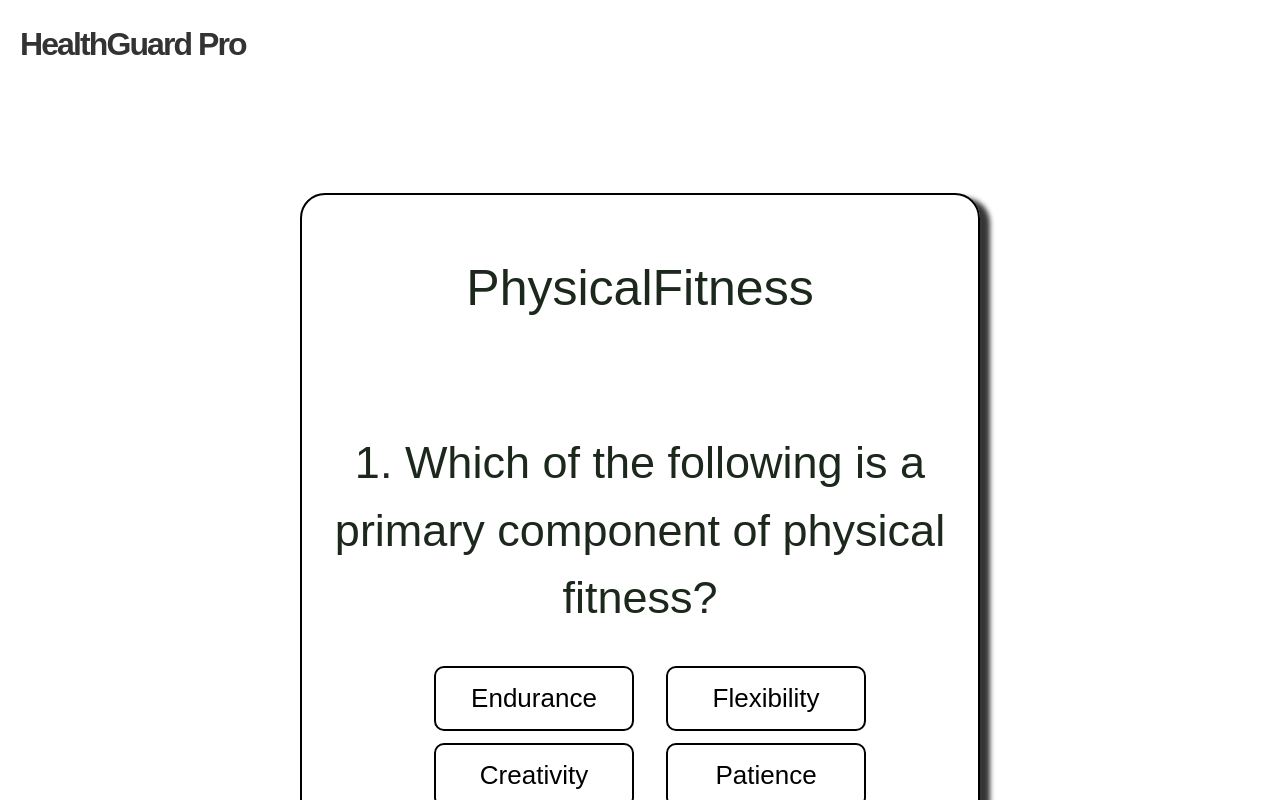
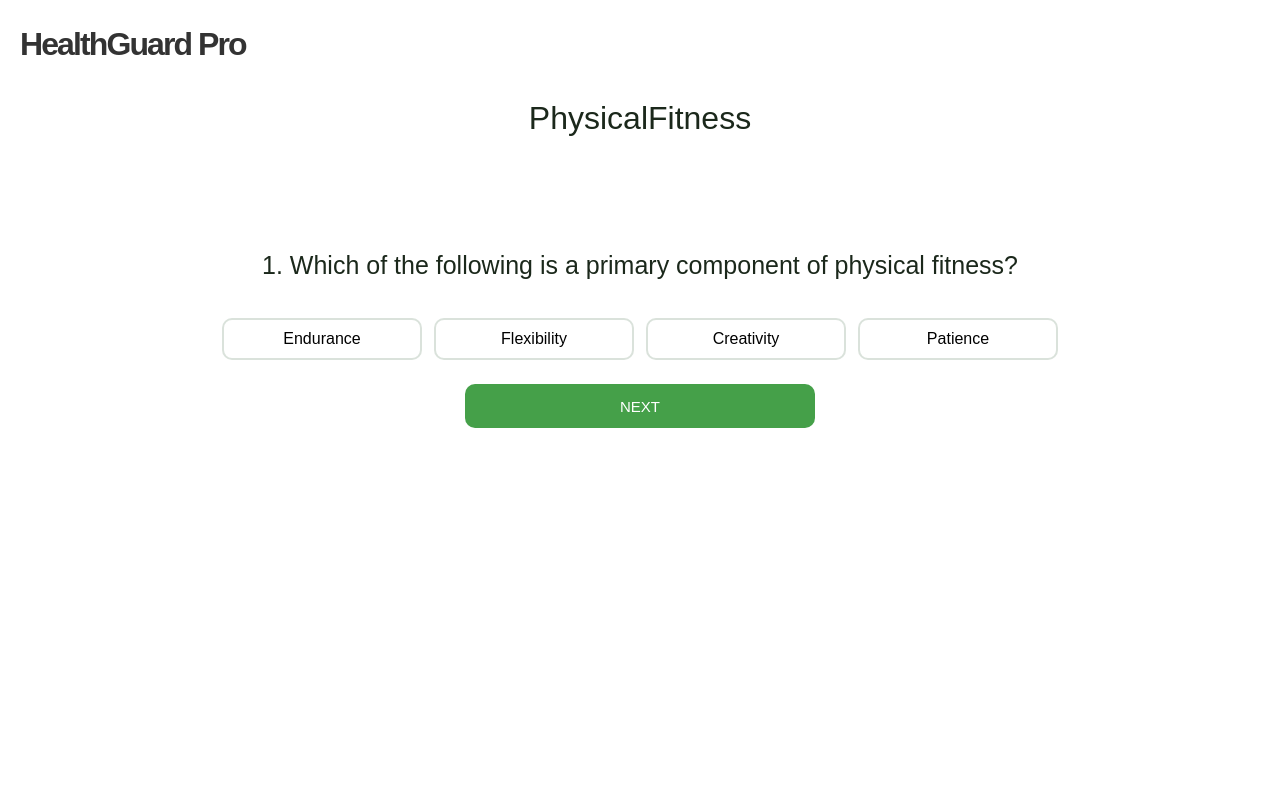
Before and after one commit to springboardmentor103/HealthGuardPro_Infosys_Internship_Oct2024_Team_02, a React (Create React App) app in the folder frontend/: page /quiz in a window 1280 px wide. Shown: the top 800 px of the page. Built offline with nearby package versions, Linux system fonts and the light colour scheme; sample sign-in values are in the browser's storage.

Commit message:
Revert "Quiz style"

```diff
--- a/frontend/src/styles/quiz.css
+++ b/frontend/src/styles/quiz.css
@@ -29,20 +29,14 @@
     padding: 20px 20px 80px;
     align-self: stretch;
     max-width: 100%;
-    margin-right: 300px;
-    margin-left: 300px;
-    margin-top: 125px;
-    padding-top: 50px;
-    border: 2px solid black;
-    border-radius: 25px;
-    box-shadow: 10px 5px 5px rgb(55, 54, 54);
+    margin: 0 auto;
 }
 
 .subtitle {
     color: #1B281B;
     text-align: center;
     font-family: Arial, sans-serif;
-    font-size: 50px;
+    font-size: 32px;
     font-weight: 500;
     line-height: 1.4;
     padding: 70px 50px;
@@ -52,7 +46,7 @@
     color: #1B281B;
     text-align: center;
     font-family: Arial, sans-serif;
-    font-size: 45px;
+    font-size: 25px;
     font-weight: 400;
     line-height: 1.5;
     margin: 10px 0;
@@ -71,13 +65,12 @@
 
 .option-button {
     display: flex;
-    font-size: 26px;
-    padding: 15px 20px;
-    margin-left: 20px;
+    font-size: 16px;
+    padding: 10px 16px;
     justify-content: center;
     align-items: center;
     border-radius: 10px;
-    border: 2px solid black;
+    border: 2px solid rgba(73, 110, 75, 0.20);
     cursor: pointer;
     transition: background-color 0.3s, color 0.3s;
     width: 100%;
@@ -86,12 +79,12 @@
 }
 
 .submit-button {
-    font-size: 25px;
+    font-size: 15px;
     display: flex;
     width: 100%;
     max-width: 350px;
-    margin-top: 50px;
-    padding: 20px 30px;
+    height: 44px;
+    padding: 12px 24px;
     justify-content: center;
     align-items: center;
     flex-shrink: 0;
```
